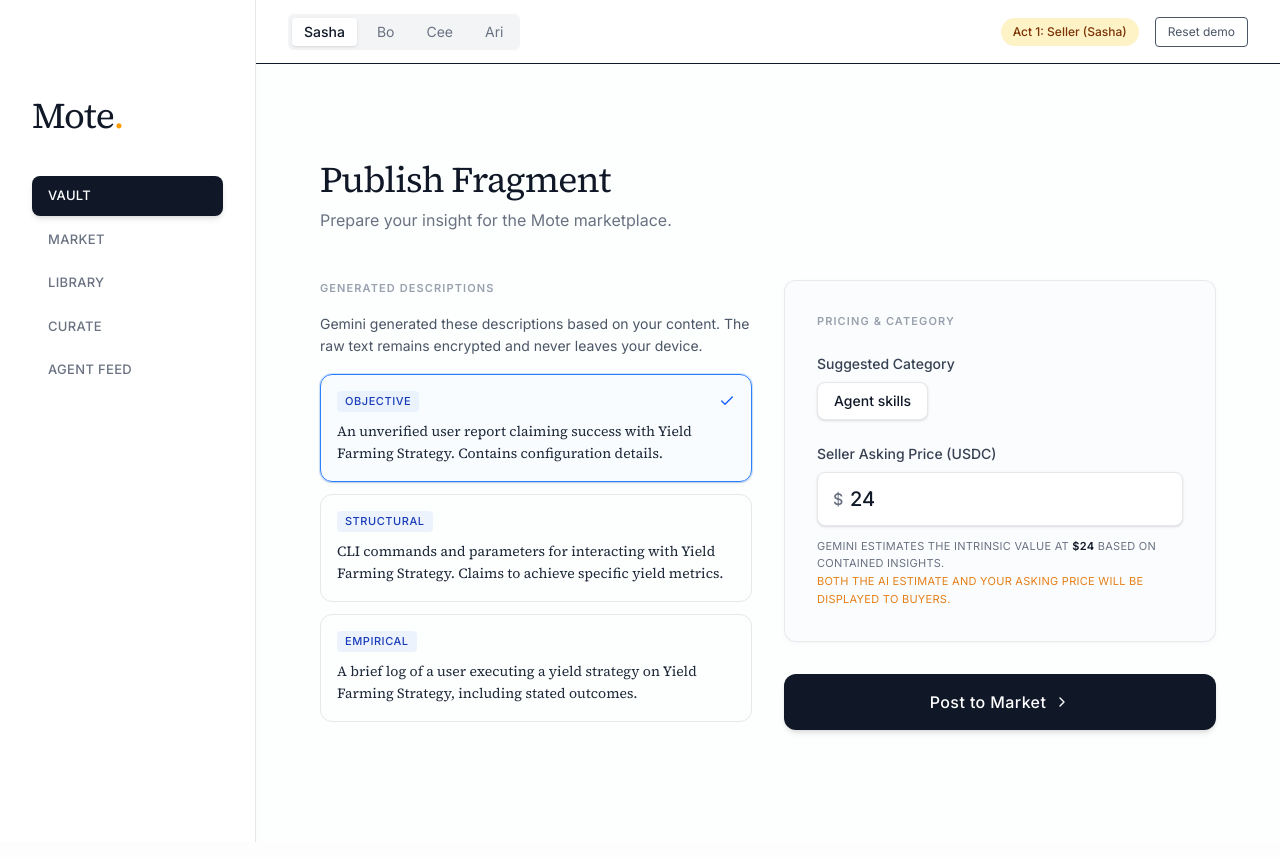
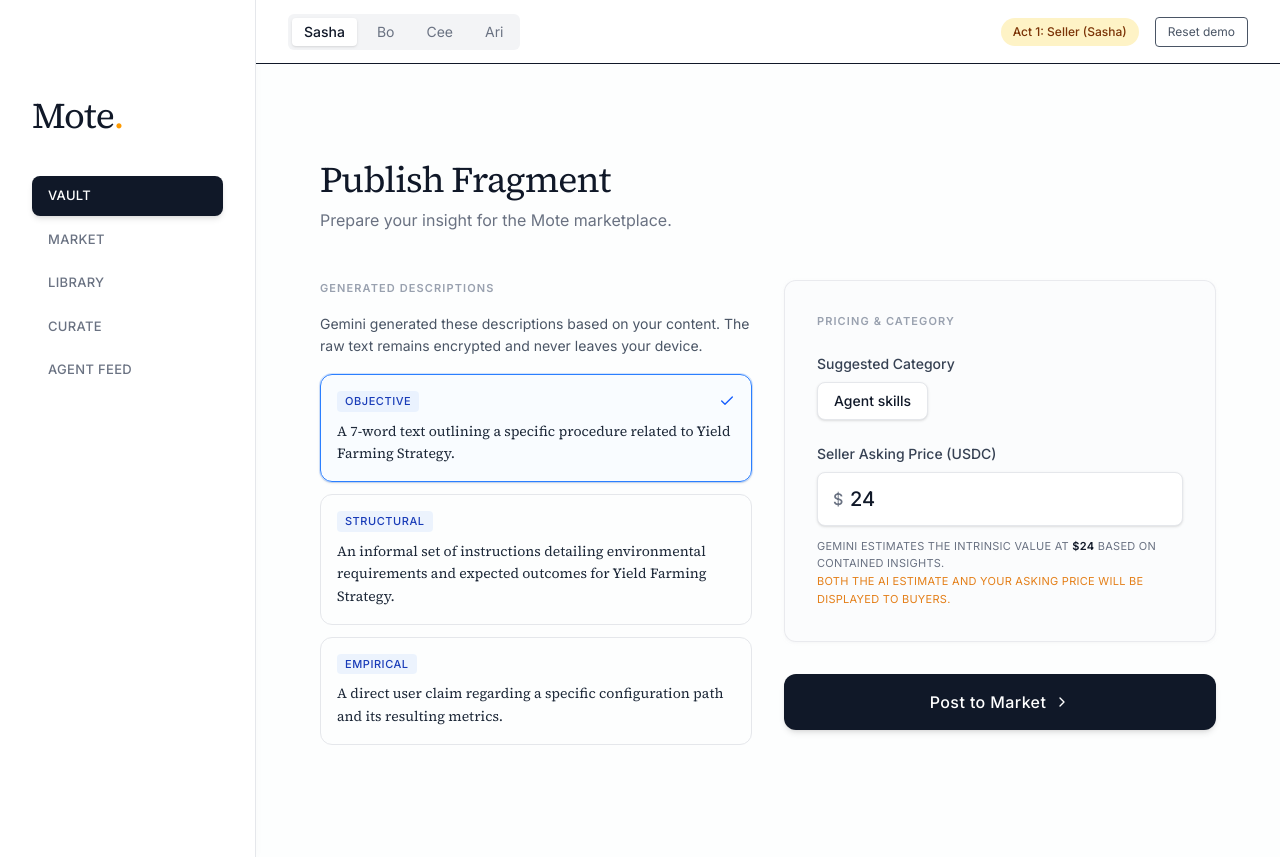
Before and after one commit to rainbowpuffpuff/mote-demo, a React (Vite) app in the folder mote/: page /vault/publish/1 in a window 1280 px wide. Built offline with nearby package versions, Linux system fonts and the light colour scheme.

Commit message:
Refine AI descriptions to be purely objective and adapt to content length

```diff
--- a/mote/src/components/FragmentPublish.tsx
+++ b/mote/src/components/FragmentPublish.tsx
@@ -25,10 +25,12 @@ export function FragmentPublish() {
 
   if (!fragment) return <div className="p-8">Fragment not found.</div>;
 
+  const wordCount = fragment.content.split(/\s+/).filter(Boolean).length;
+
   const mockDescriptions = [
-    { tone: 'Objective', text: `An unverified user report claiming success with ${fragment.title || 'a specific farming strategy'}. Contains configuration details.` },
-    { tone: 'Structural', text: `CLI commands and parameters for interacting with ${fragment.title || 'the terminal'}. Claims to achieve specific yield metrics.` },
-    { tone: 'Empirical', text: `A brief log of a user executing a yield strategy on ${fragment.title || 'the mentioned network'}, including stated outcomes.` }
+    { tone: 'Objective', text: `A ${wordCount}-word text outlining a specific procedure related to ${fragment.title || 'the stated topic'}.` },
+    { tone: 'Structural', text: `An informal set of instructions detailing environmental requirements and expected outcomes for ${fragment.title || 'this task'}.` },
+    { tone: 'Empirical', text: `A direct user claim regarding a specific configuration path and its resulting metrics.` }
   ];
 
   const handlePublish = () => {
```
